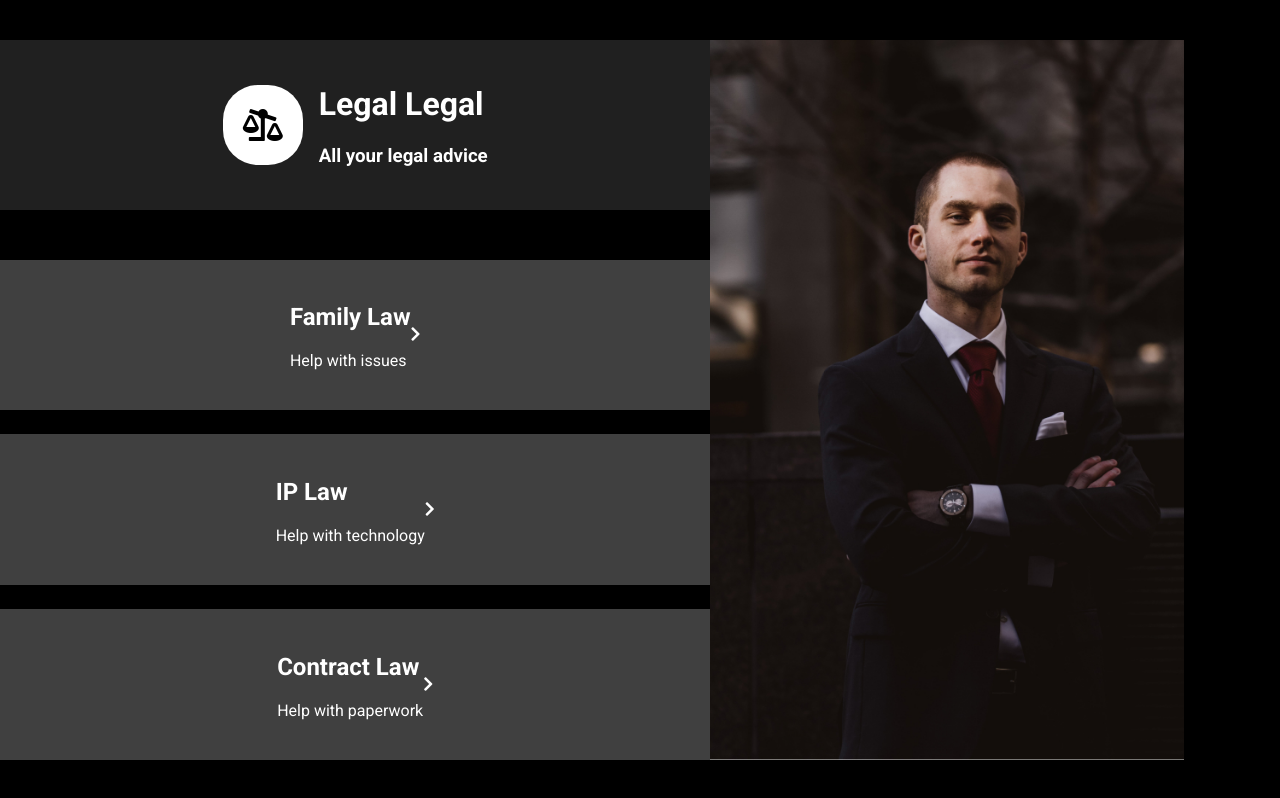
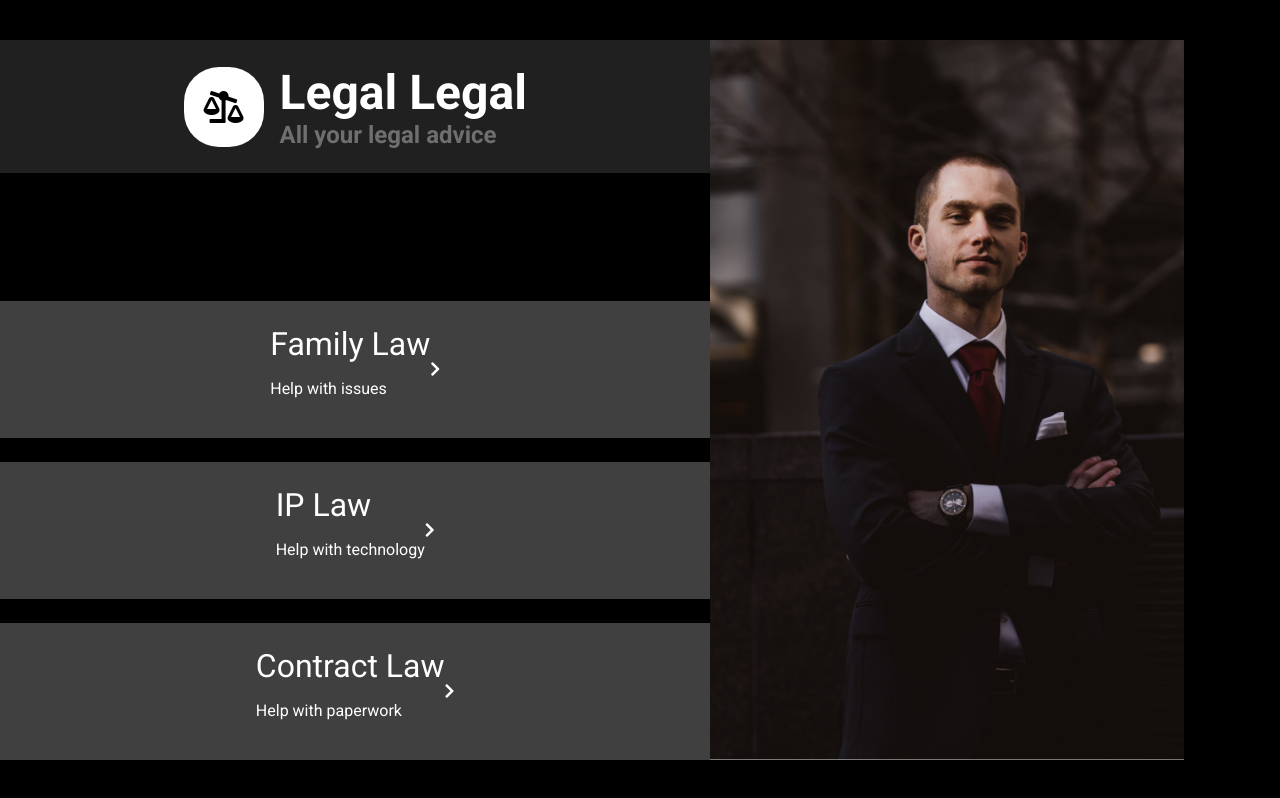
Before and after one commit to j3ffh95/law-design, a plain HTML site: page index.html in a window 1280 px wide. Drawn offline with Linux system fonts and the light colour scheme.

Commit message:
Styled the headers

```diff
--- a/style.css
+++ b/style.css
@@ -70,3 +70,20 @@ aside img {
   width: 80px;
   margin-right: 1rem;
 }
+
+h1 {
+  font-size: 3rem;
+  margin: 0;
+}
+
+h2 {
+  font-size: 2rem;
+  font-weight: normal;
+  margin: 0;
+}
+
+h3 {
+  color: #6f6f6f;
+  font-size: 1.5rem;
+  margin: 0;
+}
```
